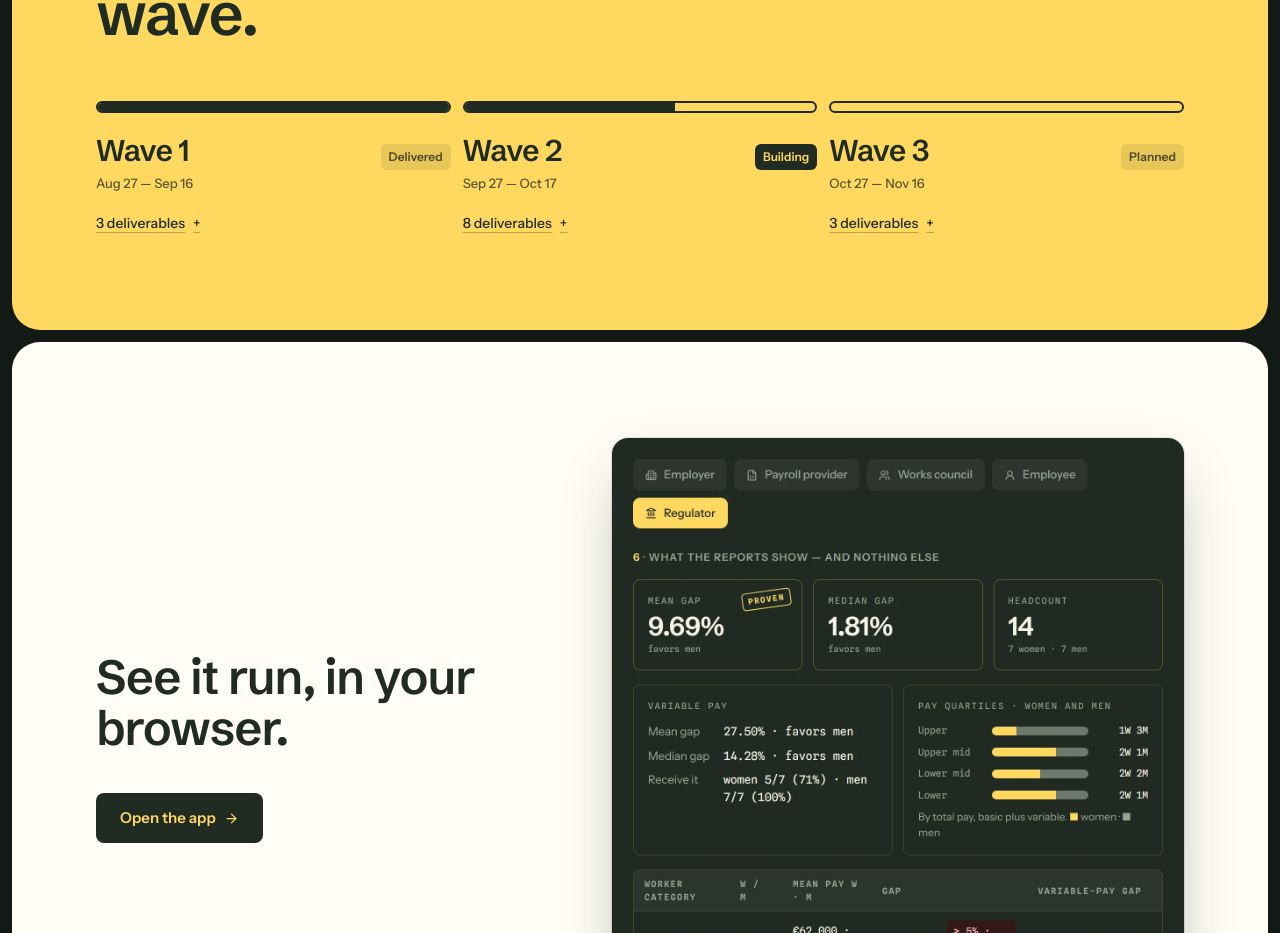
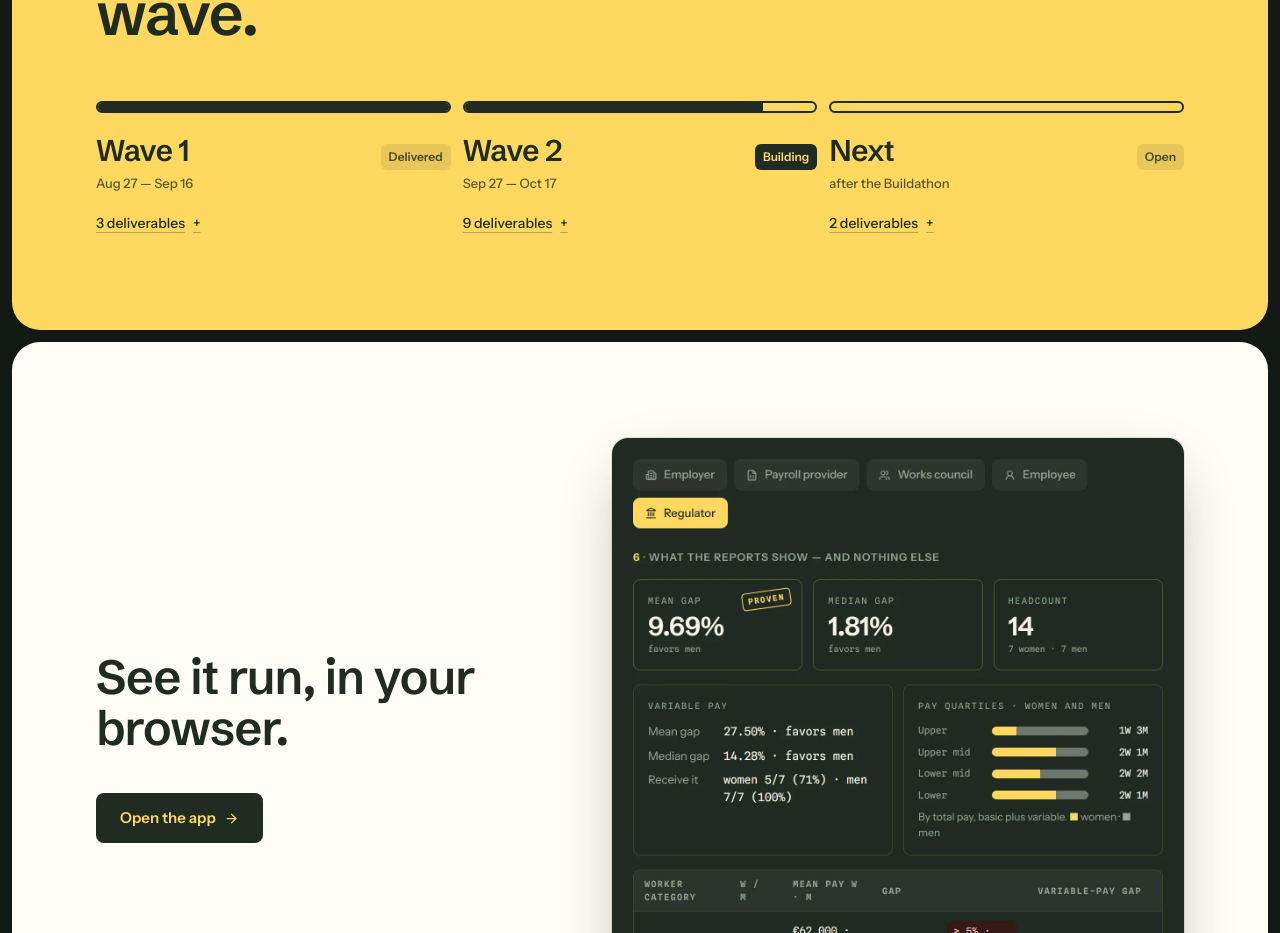
Before and after one commit to AustinChris1/Equilux, a React (Vite) app in the folder webapp/: page / in a window 1280 px wide. Shown: the part 9188-10121 px from the top of the page. Built offline with nearby package versions, Linux system fonts and the light colour scheme; a web font is replaced by a local one.

Commit message:
Roadmap: Wave 2 delivered what was planned for Wave 3; the third column is what comes next

```diff
--- a/webapp/src/components/Roadmap.tsx
+++ b/webapp/src/components/Roadmap.tsx
@@ -10,17 +10,27 @@ const waves = [
     wave: "Wave 2",
     dates: "Sep 27 — Oct 17",
     status: "Building",
-    items: ["Payroll provider as a third party: every salary bound to its payroll row", "Works council confirms the payroll before enrollment", "All seven Article 9 indicators, incl. variable pay and quartiles", "k = 3 category pay (Article 7), small groups suppressed", "The compiled contract runs in the browser — no Docker", "Personio / DATEV CSV import", "Deployed and proven on Midnight's public preprod testnet", "Verify page and Article 9 filing pack"],
+    items: [
+      "Deployed and proven on Midnight's public preprod testnet",
+      "Payroll provider as a third party: every salary bound to its payroll row",
+      "Works council confirms the payroll before enrollment",
+      "All seven Article 9 indicators, incl. variable pay and quartiles",
+      "k = 3 category pay (Article 7), small groups suppressed",
+      "Verify page and Article 9 filing pack",
+      "The compiled contract runs in the browser — no Docker",
+      "Personio / DATEV CSV import",
+      "Everything first planned for Wave 3, delivered early",
+    ],
   },
   {
-    wave: "Wave 3",
-    dates: "Oct 27 — Nov 16",
-    status: "Planned",
-    items: ["Lace wallet writes from the site", "Mainnet when Midnight opens it", "One named pilot: a works council and an EU employer"],
+    wave: "Next",
+    dates: "after the Buildathon",
+    status: "Open",
+    items: ["Mainnet, when Midnight opens it", "A named pilot with a works council and an EU employer"],
   },
 ];
 
-const FILL = { Delivered: 1, Building: 0.6, Planned: 0 } as const;
+const FILL = { Delivered: 1, Building: 0.85, Open: 0 } as const;
 
 /** The three waves along the seal: solid, filling, hollow. Items open on demand. */
 export function Roadmap() {
```
